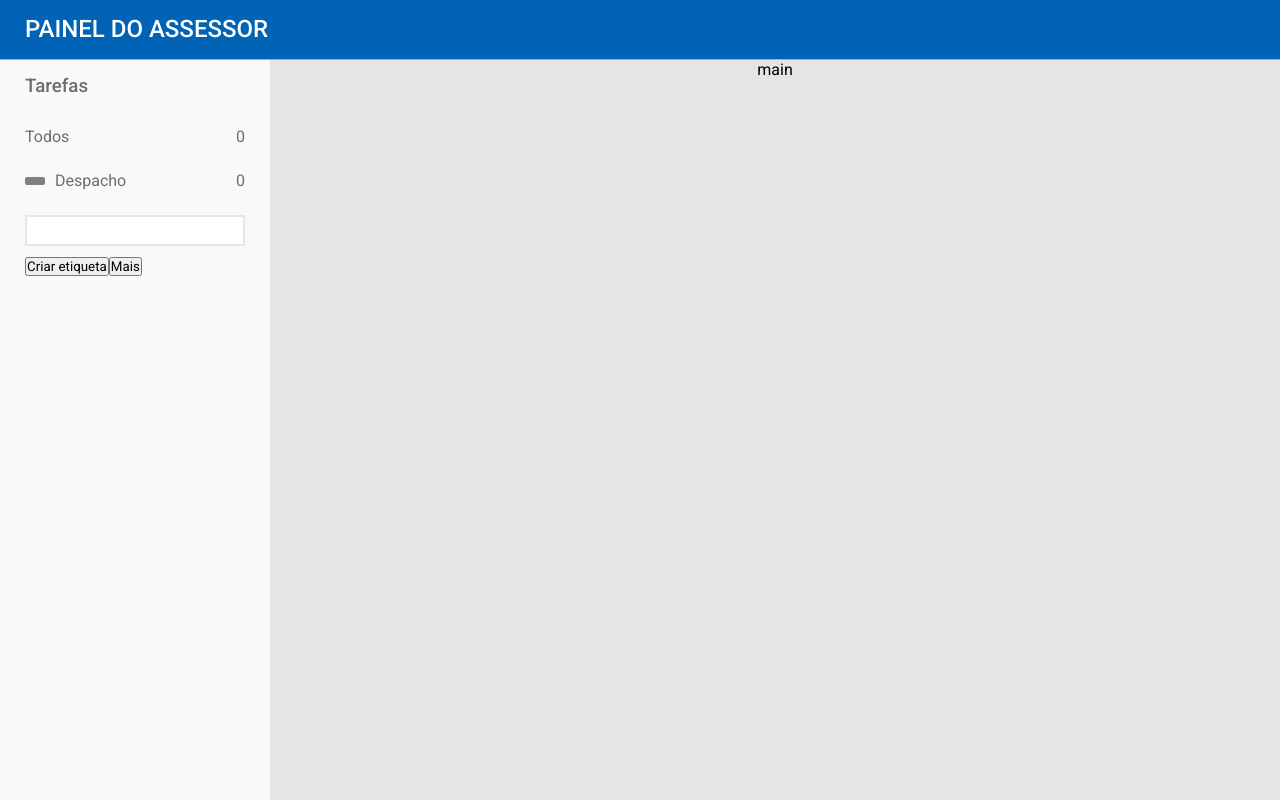
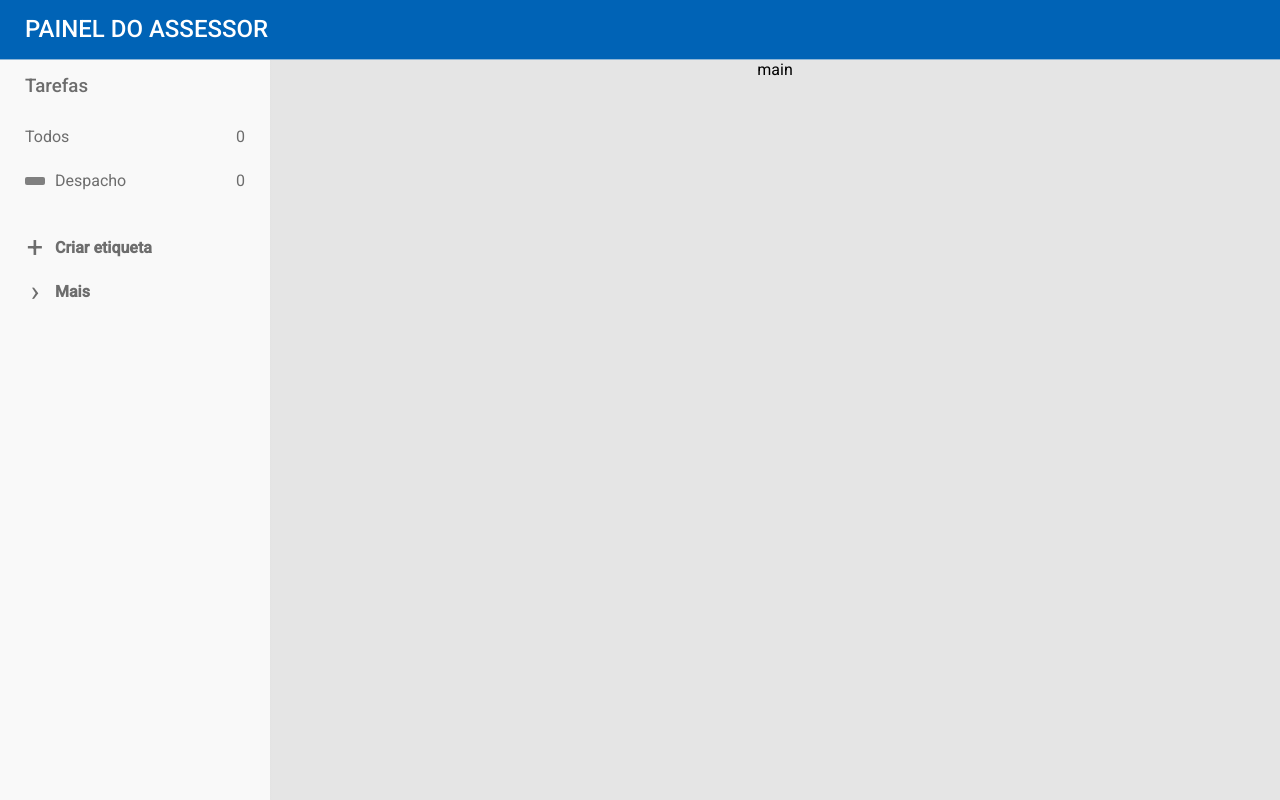
Before and after one commit to ericp3reira/softplan-mock-test, a React (Create React App) app: page / in a window 1280 px wide. Built offline with nearby package versions, Linux system fonts and the light colour scheme.

Commit message:
Add new label interaction

```diff
--- a/src/components/Sidebar.css
+++ b/src/components/Sidebar.css
@@ -13,7 +13,6 @@
 
 .Sidebar-list {
   list-style: none;
-  color: #6d6d6d;
 }
 
 .Sidebar-list-item {
@@ -22,6 +21,7 @@
   display: flex;
   justify-content: space-between;
   align-items: center;
+  color: #6d6d6d;
 }
 
 .Sidebar-list-item > div {
@@ -39,10 +39,15 @@
 
 .Sidebar-new-label-input {
   width: 100%;
+  display: none;
+  padding: 5px 10px;
+  border: 2px solid #e6e6e6;
   font-size: 0.9em;
   font-weight: 500;
-  border: 2px solid #e6e6e6;
-  padding: 5px 10px;
+}
+
+.Sidebar-new-label-input.active {
+  display: block;
 }
 
 .item-color {
@@ -52,3 +57,25 @@
   border-radius: 2px;
   margin-right: 10px;
 }
+
+.Sidebar-button {
+  padding: 5px 0 5px 0;
+  width: 100%;
+  display: flex;
+  align-items: center;
+  justify-content: left;
+  border: none;
+  background: none;
+  font-size: 1em;
+  font-weight: bold;
+  cursor: pointer;
+}
+
+.Sidebar-button > span {
+  display: inline-block;
+  width: 20px;
+  border-radius: 2px;
+  margin-right: 10px;
+  font-size: 1.8em;
+  font-weight: 400;
+}
--- a/src/components/Sidebar.jsx
+++ b/src/components/Sidebar.jsx
@@ -5,6 +5,7 @@ class Sidebar extends Component {
   constructor() {
     super();
     this.state = {
+      showInput: false,
       labels: [
         {
           name: 'Despacho',
@@ -14,6 +15,7 @@ class Sidebar extends Component {
       ]
     };
     this.handleSubmit = this.handleSubmit.bind(this);
+    this.toggleNewLabel = this.toggleNewLabel.bind(this);
   };
 
   handleSubmit(event) {
@@ -37,6 +39,14 @@ class Sidebar extends Component {
     });
 
     event.target['0'].value = '';
+
+    this.toggleNewLabel();
+  }
+
+  toggleNewLabel() {
+    this.setState({
+      showInput: !this.state.showInput
+    });
   }
 
   render() {
@@ -61,12 +71,12 @@ class Sidebar extends Component {
             {labels}
             <li className="Sidebar-list-item">
               <form onSubmit={this.handleSubmit}>
-                <input type="text" name="sidebarNewLabel" className="Sidebar-new-label-input"/>
+                <input type="text" name="sidebarNewLabel" className={`Sidebar-new-label-input ${this.state.showInput ? 'active' : ''}`} />
               </form>
             </li>
           </ul>
-          <button className="Sidebar-button">Criar etiqueta</button>
-          <button className="Sidebar-button">Mais</button>
+          <button className="Sidebar-list-item Sidebar-button" onClick={this.toggleNewLabel}><span>&#43;</span>Criar etiqueta</button>
+          <button className="Sidebar-list-item Sidebar-button"><span>&#8250;</span>Mais</button>
         </section>
       </div>
     );
```
